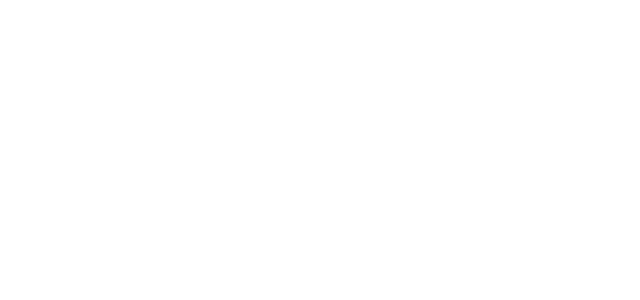
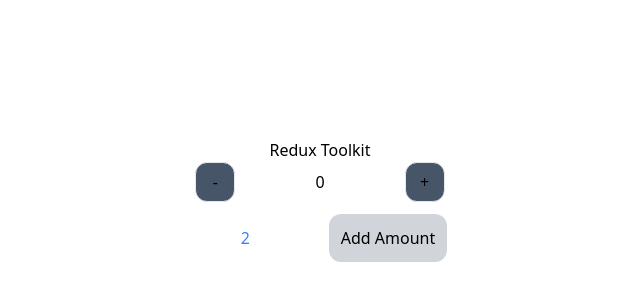
Before and after one commit to igudy/vite-react-tailwind-starter-pack, a React (Vite) app: page / in a window 1280 px wide. Shown: the part 150-450 px from the top of the page, without its empty margins (320-960 px from the left). Built offline with nearby package versions, Linux system fonts and the light colour scheme.

Commit message:
basic redux increment and decrement

```diff
--- a/package.json
+++ b/package.json
@@ -8,10 +8,13 @@
 		"build:css": "npx tailwindcss -i src/index.css -o src/tailwind.css"
 	},
 	"dependencies": {
+		"@reduxjs/toolkit": "^1.9.7",
 		"axios": "^1.4.0",
 		"react": "^18.2.0",
 		"react-dom": "^18.2.0",
-		"react-router-dom": "^6.15.0"
+		"react-redux": "^8.1.3",
+		"react-router-dom": "^6.15.0",
+		"redux-toolkit": "^1.1.2"
 	},
 	"devDependencies": {
 		"@vitejs/plugin-react-refresh": "^1.3.6",
--- a/src/App.jsx
+++ b/src/App.jsx
@@ -1,11 +1,51 @@
-import React from 'react';
+import React, { useState } from "react";
+import { useDispatch, useSelector } from "react-redux";
+import { decrement, increment, incrementAsync } from "./slice/counterSlice";
 
 function App() {
-	return (
-		<div>
+  const count = useSelector((state) => state.counter.value);
+  const dispatch = useDispatch();
+  const [incrementAmount, setIncrementAmount] = useState("2");
 
-		</div>
-	);
+  return (
+    <div className="text-center justify-center mt-72">
+      Redux Toolkit
+      <div className="block">
+        <button
+          className="border bg-slate-600 w-10 h-10 rounded-xl"
+          onClick={() => dispatch(decrement())}
+        >
+          -
+        </button>
+        <span className="mx-20">{count}</span>
+        <button
+          className="border bg-slate-600 w-10 h-10 rounded-xl"
+          onClick={() => dispatch(increment())}
+        >
+          +
+        </button>
+
+        <div className="">
+          <input
+            type="text"
+            placeholder="Input Text"
+            value={incrementAmount}
+            className="w-10 h-10 mx-12 text-blue-500"
+            onChange={(e) => setIncrementAmount(e.target.value)}
+            border
+          />
+          <button
+            className="bg-gray-300 p-3 my-3 rounded-xl"
+            onClick={() =>
+              dispatch(incrementAsync(Number(incrementAmount) || 0))
+            }
+          >
+            Add Amount
+          </button>
+        </div>
+      </div>
+    </div>
+  );
 }
 
 export default App;
--- a/src/main.jsx
+++ b/src/main.jsx
@@ -1,7 +1,13 @@
-import React from 'react';
-import ReactDOM from 'react-dom';
-import './index.css';
-import App from './App';
+import React from "react";
+import ReactDOM from "react-dom";
+import "./index.css";
+import App from "./App";
+import store from "./store/store";
+import { Provider } from "react-redux";
 
-const root = ReactDOM.createRoot(document.getElementById('root'));
-root.render(<App />);
+const root = ReactDOM.createRoot(document.getElementById("root"));
+root.render(
+  <Provider store={store}>
+    <App />
+  </Provider>
+);
--- /dev/null
+++ b/src/slice/counterSlice.js
@@ -0,0 +1,36 @@
+import { createSlice } from "@reduxjs/toolkit";
+
+const initialState = {
+  value: 0,
+};
+
+export const counterSlice = createSlice({
+  name: "counter",
+  initialState: initialState,
+  reducers: {
+    increment: (state) => {
+      state.value = state.value + 1;
+    },
+    decrement: (state) => {
+      state.value = state.value - 1;
+    },
+    incrementByAmount: (state, action) => {
+      state.value = state.value + action.payload;
+    },
+  },
+});
+
+export const incrementAsync = (amount) => (dispatch) => {
+  setTimeout(() => {
+    dispatch(incrementByAmount(amount));
+  }, 1000);
+};
+
+export const { increment, decrement, incrementByAmount } = counterSlice.actions;
+
+// The function below is called a selector and allows us to select a value from
+// the state. Selectors can also be defined inline where they're used instead of
+// in the slice file. For example: `useSelector((state) => state.counter.value)`
+export const selectCount = (state) => state.counter.value;
+
+export default counterSlice.reducer;
--- /dev/null
+++ b/src/store/store.js
@@ -0,0 +1,8 @@
+import { configureStore } from "@reduxjs/toolkit";
+import counterReducer from "../slice/counterSlice";
+
+export default configureStore({
+  reducer: {
+    counter: counterReducer,
+  },
+});
```
